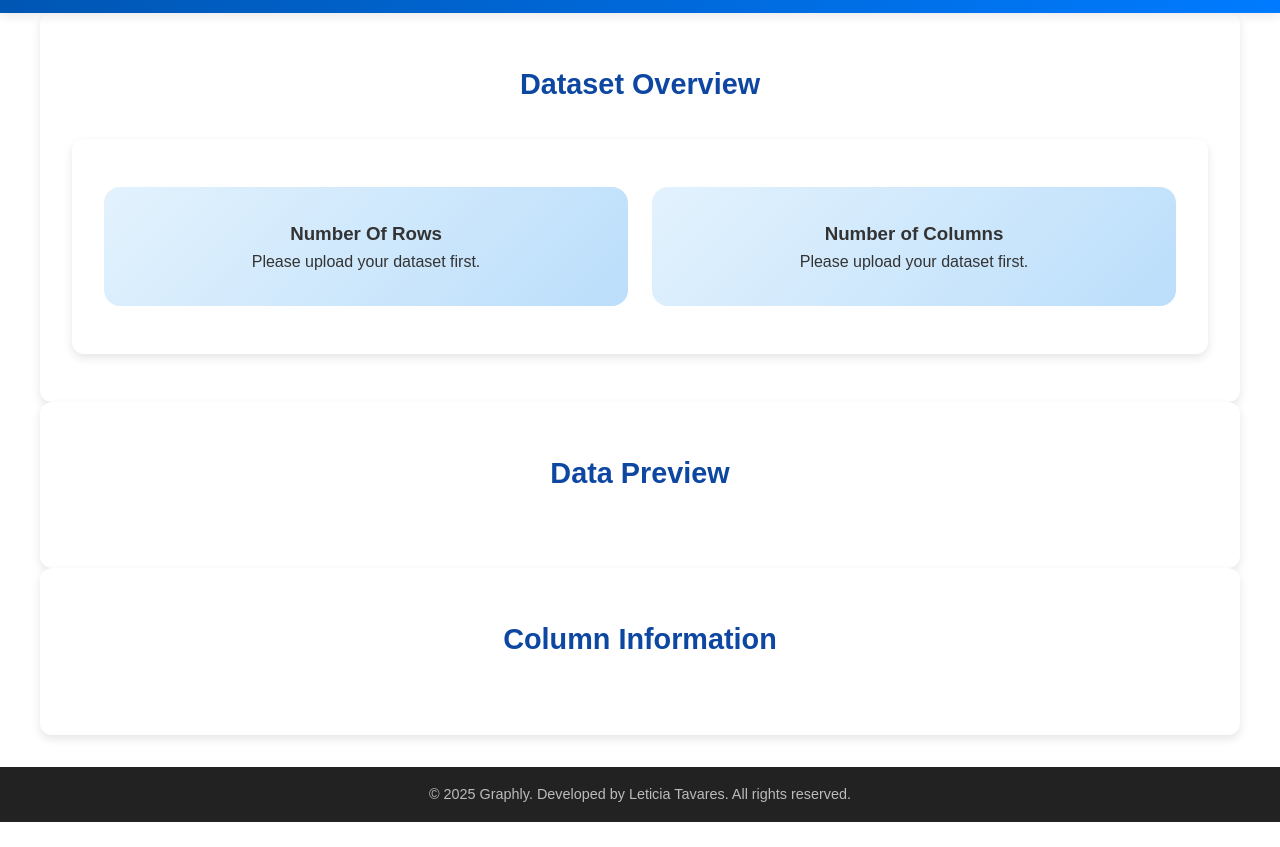
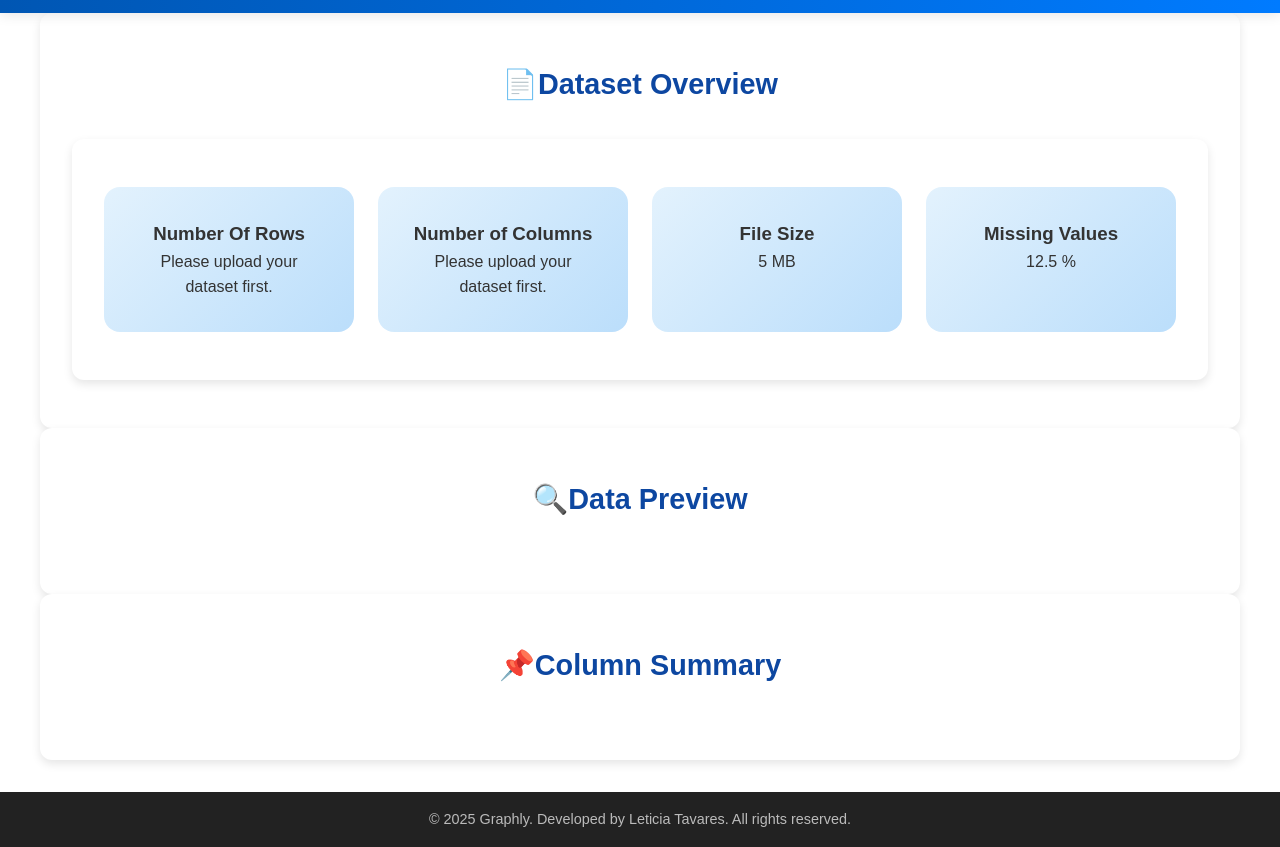
Before and after one commit to leticia-tavares/graphly, an Electron app: page renderer/overview.html in a window 1280 px wide. Shown: the part 64-911 px from the top of the page. Before the commit the page ends 886 px from the top, so only its background shows below. Drawn offline with nearby package versions, Linux system fonts and the light colour scheme; no server answers.

Commit message:
new cards for overview

```diff
--- a/renderer/overview.html
+++ b/renderer/overview.html
@@ -34,7 +34,7 @@
 
   <main>
     <section class="section">
-    <h2>Dataset Overview</h2>
+    <h2>📄Dataset Overview</h2>
       <div id="features" class="section features">
         <div class="feature-card">
           <h3>Number Of Rows</h3>
@@ -45,11 +45,21 @@
           <h3>Number of Columns</h3>
           <p id="total-columns">Please upload your dataset first.</p>
         </div>
+
+        <div class="feature-card">
+          <h3>File Size</h3>
+          <p id="file-size">5 MB</p>
+        </div>
+
+        <div class="feature-card">
+          <h3>Missing Values</h3>
+          <p id="missing-values">12.5 %</p>
+        </div>
       </div>
     </section>
 
     <section class="section">
-      <h2>Data Preview</h2>
+      <h2>🔍Data Preview</h2>
       <div class="table-container">
         <table id="data-table"></table>
       </div>
@@ -62,7 +72,7 @@
     </section>
 
     <section class="section">
-      <h2>Column Information</h2>
+      <h2>📌Column Summary</h2>
       <div class="table-container">
         <table id="info-table"></table>
       </div>
```
Also changed, not shown: main.js (+7 -6 lines), package.json (+16 -1 lines), assets/icon.jpeg (deleted), assets/logo-circle.ico (added), assets/logo-dock.png (deleted).
